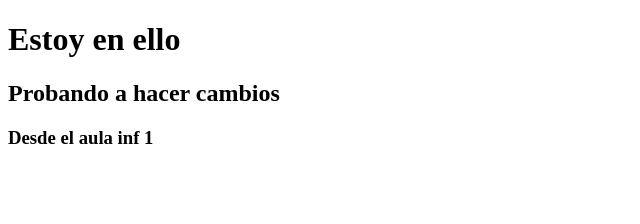
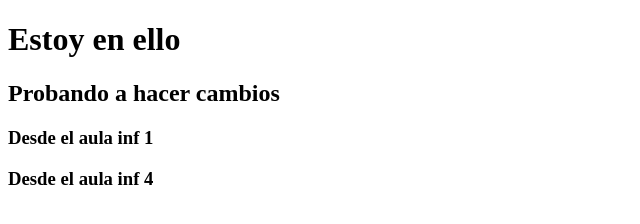
Before and after one commit to juandegaray/juandegaray.github.io, a plain HTML site: page index.html in a window 1280 px wide. Shown: the whole page, without its empty margins (0-640 px from the left). Drawn offline with Linux system fonts and the light colour scheme.

Commit message:
cambio desde info 4

```diff
--- a/index.html
+++ b/index.html
@@ -9,5 +9,6 @@
     <h1>Estoy en ello</h1>
     <h2>Probando a hacer cambios</h2>
     <h3>Desde el aula inf 1</h3>
+    <h3>Desde el aula inf 4</h3>
 </body>
 </html>
```
